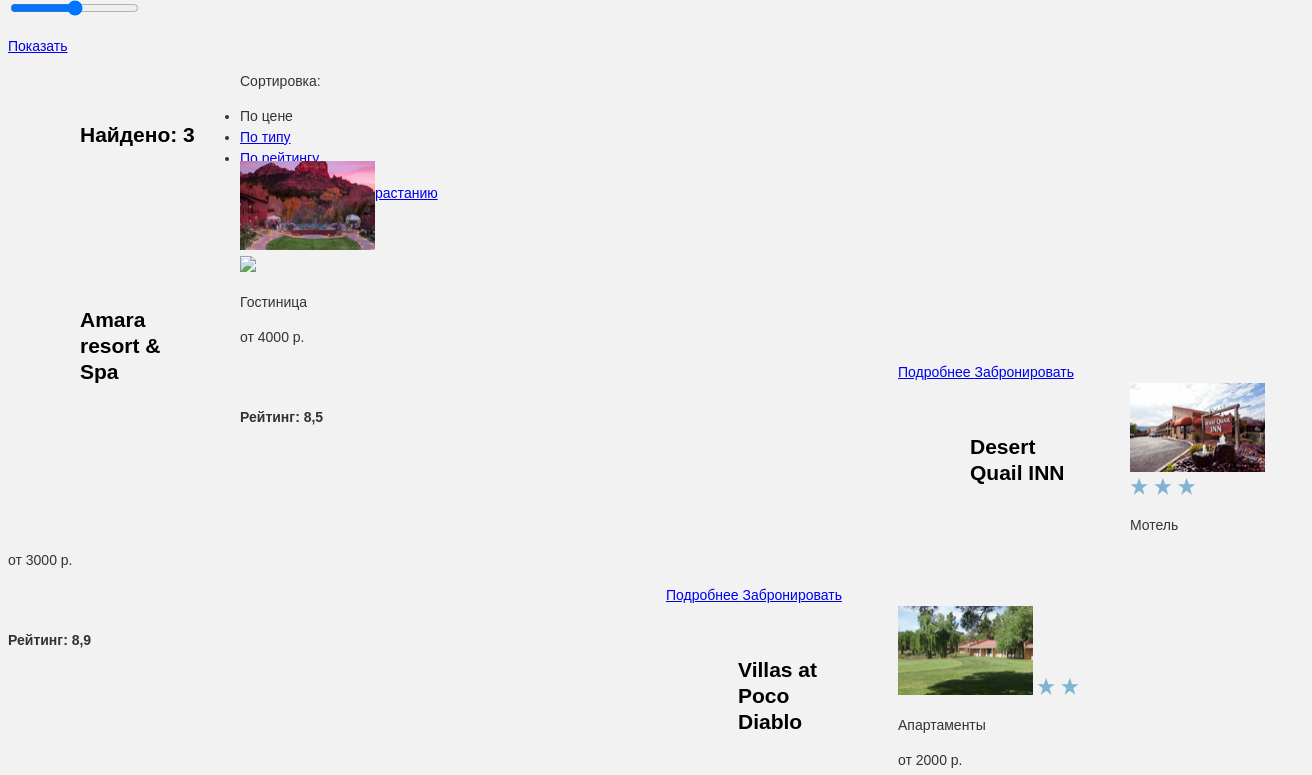
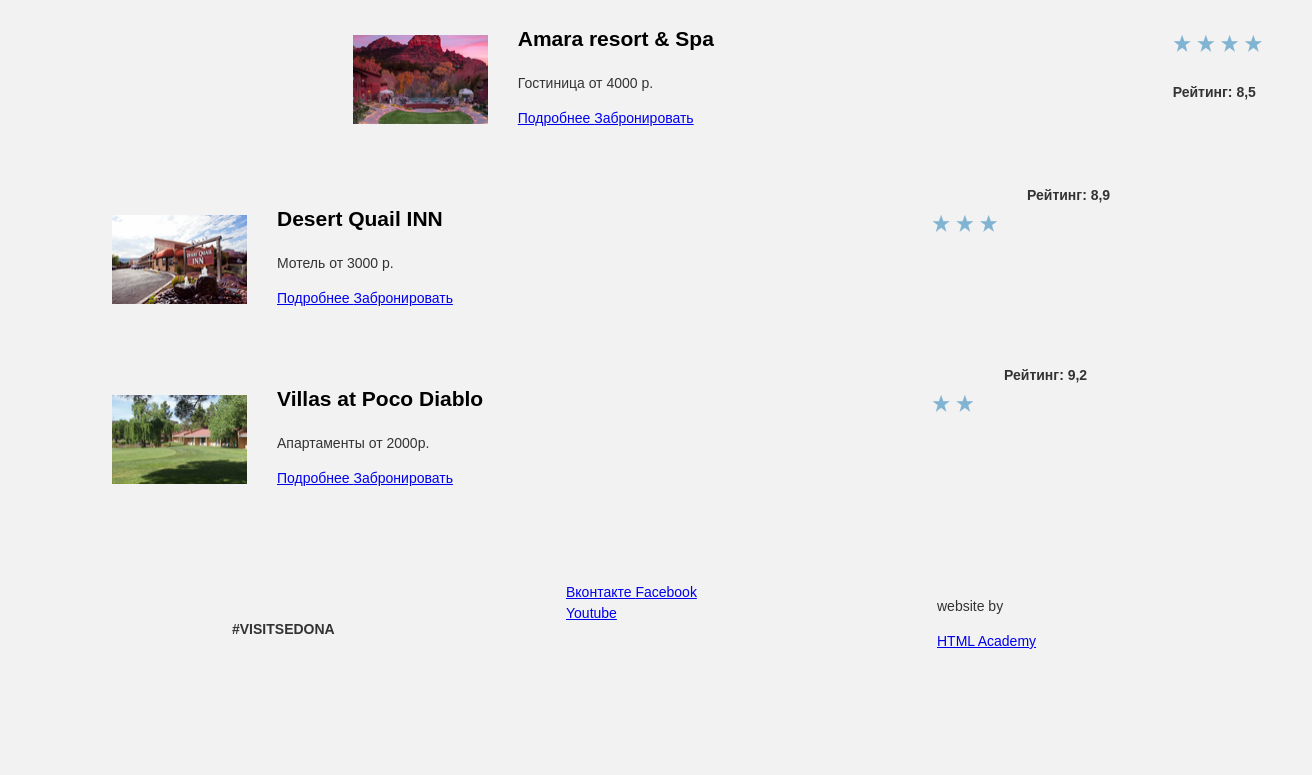
Before and after one commit to Kateness/321233-sedona, a plain HTML site: page inner.html in a window 1280 px wide. Shown: the part 526-1301 px from the top of the page, 1312 px wide, since content can reach past the window. After the commit the page ends 1190 px from the top, so only its background shows below. Drawn offline with Linux system fonts and the light colour scheme.

Commit message:
Сетки, 2 попытка

```diff
--- a/css/style.css
+++ b/css/style.css
@@ -105,6 +105,11 @@ box-sizing: content-box;
     padding: 28px 60px 40px 60px;
 }
 
+.intrested {
+    margin-top:60px;
+    height:885px;
+}
+
 .interested-text {
     padding: 34px 300px 110px 300px;
 }
@@ -123,14 +128,14 @@ footer b {
     width: 400px;
     height: 119px;
     padding: 37px 125px 37px 125px;
-    margin-right: 88px;
+    margin-right: 10px;
 }
 
 .copyright {
     float:right;
     width:241px;
     height:119px;
-    padding: 40px 25px 40px 10px;
+    padding: 37px 25px 40px 10px;
     margin-right: 72px;
 }
 
@@ -161,7 +166,7 @@ label {
     float: right;
     width:328px;
     height:215px;
-    margin-right: 72px;
+
 }
 
 .founded {
@@ -169,21 +174,25 @@ label {
     height: 90px;
 }
 
-h3 {
+.founded h3 {
     float: left;
     width:160px;
     margin-left: 72px;
     padding-right: 40px;
-    padding-top:30px;
-    padding-bottom: 30px;
+    padding-top:31px;
+    padding-bottom: 31px;
 }
 
-b {
+.founded p {
     float:left;
-    width: 370px;
-    padding-top:45px;
-    padding-bottom: 40px;
-    margin-right: 288px;
+    padding-top:41px;
+    padding-bottom:41px;
+}
+
+.founded ul {
+    float:left;
+    width:288px;
+    height:90px;
 }
 
 .sort-btns {
@@ -196,19 +205,20 @@ b {
 .result {
     width:1200px;
     height:150px;
-    padding: 30px 72px 30px 72px;
+    margin: 30px 72px 30px 72px;
 }
 
 .result img {
     display:block;
     float: left;
-    padding: 30px 30px 30px 0px;
+    margin: 30px 30px 30px 0px;
+    box-sizing: border-box;
 }
 
 .result-description {
     float:left;
     width:360px;
-    padding: 30px 295px 30px 0px;
+    margin: 0px 295px 30px 0px;
 
 }
 
--- a/inner.html
+++ b/inner.html
@@ -7,35 +7,38 @@
   </head>
   <body>
 
-   <header>
+<header class="main-header">
+<div class="layout-container clearfix">
  <img class="logo" src="img/logo.png" alt="City of Sedona">
-
-       <ul>
+      <ul class="clearfix">
        <li><a href="#">Информация</a></li>
        <li><a href="#">Фото и видео</a></li>
        <li><a href="#">Карта штата</a></li>
         <li><a href="#">Гостиницы</a></li>
        </ul>
+    </div>
 </header>
 
-<div class="filters">
+<div class="filters layout-container clearfix">
 <form>
-      <h4> Инфраструктура: </h4>
+     <div   class="filter1">  <h4> Инфраструктура: </h4>
       <ul>
     <li> <input type="checkbox" id="check1" checked> <label for="check1">Бассейн </label> </li>
    <li> <input type="checkbox" id="check2"><label for="check2"> Парковка </label></li>
    <li> <input type="checkbox" id="check3"><label for="check3"> Wi-Fi </label></li>
     </ul>
+    </div>
 
+    <div class="filter2">
      <h4> Тип жилья: </h4>
-      <ul>
+      <ul >
     <li> <input type="checkbox" id="check4" checked><label for="check4"> Гостиница </label> </li>
    <li> <input type="checkbox" id="check5" checked> <label for="check5">Мотель </label></li>
    <li> <input type="checkbox" id="check6" checked><label for="check6"> Апартаменты</label> </li>
+       </ul>
+    </div>
 
-    </ul>
-
-
+<div  class="filter3">
 <h4> Стоимость жилья в сутки </h4>
      <input type="text" value="от 0">
      <input type="text" value="до 3000">
@@ -44,9 +47,10 @@
 
 
 <a class="btn btn-show" href="#"> Показать </a>
+</div>
  </form>   </div>
 
-<div class="founded">
+<div class="founded layout-container clearfix">
 <h3> Найдено: 3</h3>
 <p class="little-details"> Сортировка: </p>
 <ul>
@@ -54,40 +58,45 @@
 <li> <a class="little-details" href="#"> По типу</a> </li>
 <li> <a class="little-details" href="#"> По рейтингу</a> </li>
 </ul>
-
+<div class='sort-btns'>
 <a class="btn arrow-btn-down" href="#"> По убыванию </a>
 <a class="btn arrow-btn-up" href="#"> По возрастанию </a>
+
+</div>
 </div>
 
-<div class="results">
-<img src="img/amara.jpg" width="135" height="89">  <div class="result1">
-<h3> Amara resort & Spa</h3>
-<img src="img/4stars.png">
-<p> Гостиница </p>
-<p> от 4000 р.</p>
+<div class="results layout-container clearfix">
+
+ <div class="result clearfix">
+<img src="img/amara.jpg" width="135" height="89">
+<div class="result-description"><h3> Amara resort & Spa</h3>
+<p> Гостиница   от 4000 р.</p>
 <a class="btn details-btn" href="#"> Подробнее </a>
 <a class="btn book-btn" href="#"> Забронировать </a>
-<span class="rating"> <b> Рейтинг: 8,5 </b></span>  </div>
+</div>
+<div class="result-rating"><img src="img/4stars.png">
+<span class="rating"> <b> Рейтинг: 8,5 </b></span> </div> </div>
 
- <div class="result2">
+ <div class="result clearfix">
 <img src="img/quailinn.jpg"  width="135" height="89">
-<h3> Desert Quail INN</h3>
-<img src="img/3stars.png">
-<p> Мотель </p>
-<p> от 3000 р.</p>
+<div class="result-description"><h3> Desert Quail INN</h3>
+<p> Мотель   от 3000 р.</p>
 <a class="btn details-btn" href="#"> Подробнее </a>
 <a class="btn book-btn" href="#"> Забронировать </a>
-<span class="rating"> <b> Рейтинг: 8,9 </b></span> </div>
+    </div>
+<div class="result-rating"><img src="img/3stars.png">
+<span class="rating"> <b> Рейтинг: 8,9 </b></span></div> </div>
 
-<div class="result2">
+<div class="result clearfix">
 <img src="img/villasatpoco.jpg"  width="135" height="89">
-<h3> Villas at Poco Diablo </h3>
-<img src="img/2stars.png">
-<p> Апартаменты </p>
-<p> от 2000 р.</p>
+<div class="result-description"><h3> Villas at Poco Diablo </h3>
+
+<p> Апартаменты   от 2000p.</p>
 <a class="btn details-btn" href="#"> Подробнее </a>
 <a class="btn book-btn" href="#"> Забронировать </a>
-<span class="rating"> <b> Рейтинг: 9,2 </b></span></div>
+    </div>
+<div class="result-rating"><img src="img/2stars.png">
+<span class="rating"> <b> Рейтинг: 9,2 </b></span></div></div>
 </div>
 
 
@@ -96,6 +105,7 @@
 
 
 <footer>
+    <div class="layout-container">
        <b> #VISITSEDONA </b>
     <div class="social-links">
     <a class="btn vk-btn" href="#"> Вконтакте </a>
@@ -105,6 +115,7 @@
     <div class="copyright">
     <p> website by </p> <a class="copyright-img" href="htmlacademy.ru">HTML Academy</a>
     </div>
+    </div>
 </footer>
 
 
```
Also changed, not shown: index.html (+4 -2 lines), img/4stars.png (renamed from img/fourstarts.png). Lines whose indentation alone changed are shown as unchanged.
